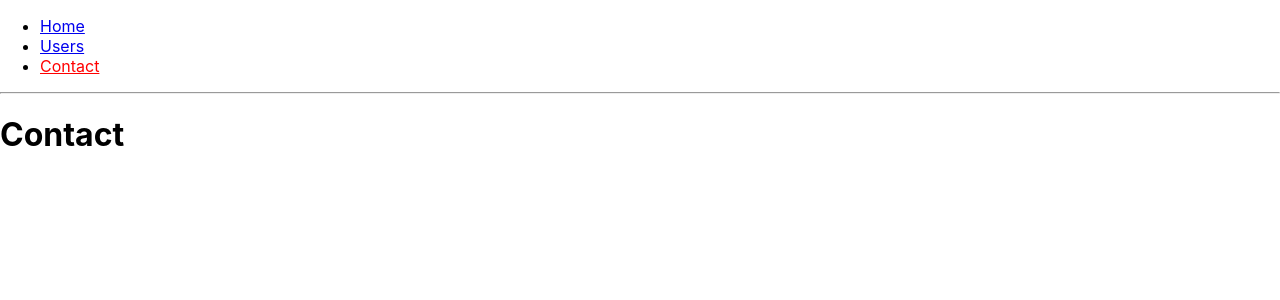
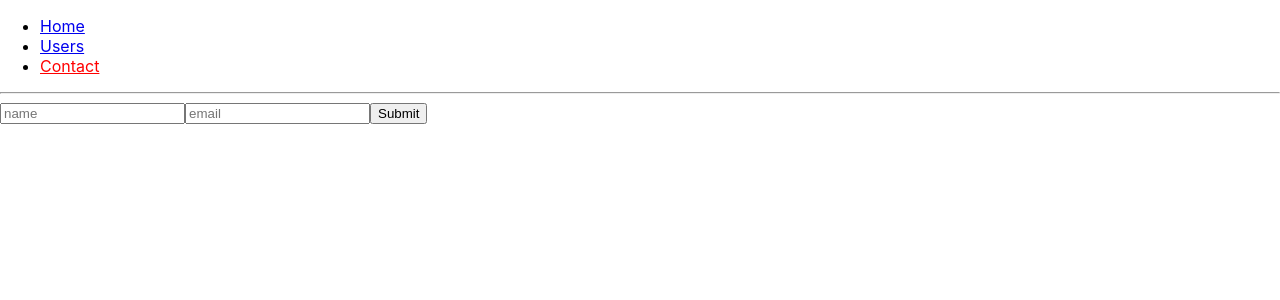
Before and after one commit to nnance/react-router, a React (Create React App) app: page /contact in a window 1280 px wide. Shown: the top 300 px of the page. Built offline with nearby package versions, Linux system fonts and the light colour scheme.

Commit message:
programmatic navigation

```diff
--- a/src/contact.tsx
+++ b/src/contact.tsx
@@ -1,5 +1,17 @@
 import React from "react";
+import { withRouter } from "react-router-dom";
 
-export default function Contact() {
-  return <h1>Contact</h1>;
-}
+const Contact = withRouter(({ history }) => {
+
+  const onSubmit = () => history.push("/");
+
+  return (
+    <form>
+      <input placeholder="name" type="name" />
+      <input placeholder="email" type="email" />
+      <button onClick={onSubmit}>Submit</button>
+    </form>
+  );
+});
+
+export default Contact;
```
